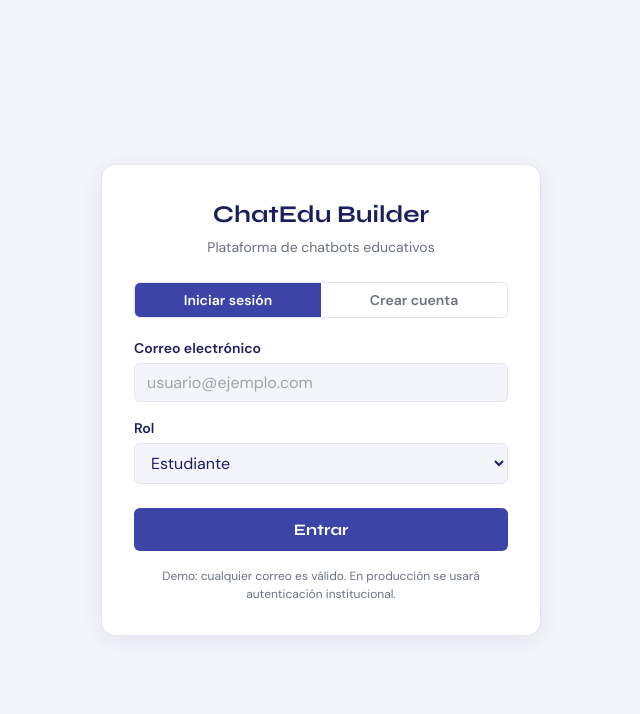
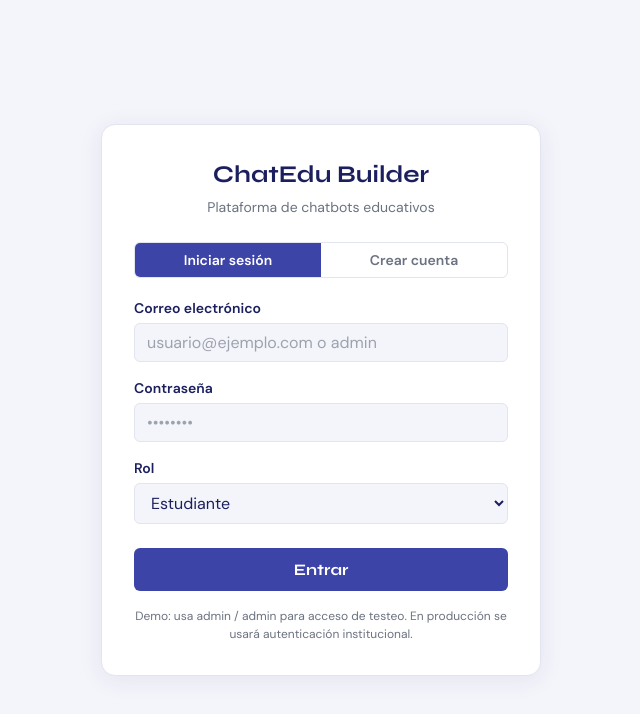
Before and after one commit to oscarbol09/ChatEdu-Builder, a React (Vite) app: page / in a window 1280 px wide. Shown: the top 714 px of the page, without its empty margins (319-959 px from the left). Built offline with nearby package versions, Linux system fonts and the light colour scheme; no server answers.

Commit message:
fix: login guard con isAuthLoading; add admin/admin test user

```diff
--- a/src/App.jsx
+++ b/src/App.jsx
@@ -9,6 +9,13 @@
  *   - AppAuthenticated: se monta solo cuando el usuario ya está autenticado.
  *     Aquí viven todos los hooks de estado de la app (useBots, useState de vistas).
  *   - AppInner: decide si mostrar Login o AppAuthenticated.
+ *
+ * CAMBIOS (v0.3.0):
+ * - AppInner consume `isAuthLoading` desde AuthContext.
+ *   Mientras la hidratación de localStorage no haya terminado, se muestra
+ *   null en lugar de Login o Dashboard. Esto elimina el bug donde la app
+ *   mostraba el Dashboard directamente en visitas recurrentes en Azure,
+ *   saltándose el Login, porque localStorage ya tenía sesión guardada.
  */
 
 import { useState } from 'react';
@@ -101,11 +108,23 @@ function AppAuthenticated() {
 
 /**
  * Enrutador de autenticación.
- * Decide si mostrar Login o la app principal.
- * No contiene hooks de estado propios para mantener la lógica mínima.
+ * Decide si mostrar un loader, Login o la app principal.
+ *
+ * IMPORTANTE — por qué existe el check de isAuthLoading:
+ * AuthContext hidrata `user` desde localStorage en un useEffect (asíncrono).
+ * Si AppInner renderizara inmediatamente, vería isAuthenticated=false en el
+ * primer tick y mostraría Login. Un tick después isAuthenticated cambiaría a
+ * true y la app saltaría al Dashboard sin que el usuario se autenticara.
+ * Esperando a isAuthLoading=false garantizamos que la decisión se tome con
+ * el estado de autenticación ya resuelto.
  */
 function AppInner() {
-  const { isAuthenticated } = useAuth();
+  const { isAuthenticated, isAuthLoading } = useAuth();
+
+  // Esperar a que la sesión de localStorage termine de hidratarse.
+  // Sin este guard, la app saltaba el Login en visitas recurrentes en Azure.
+  if (isAuthLoading) return null;
+
   return isAuthenticated ? <AppAuthenticated /> : <Login />;
 }
 
--- a/src/auth/AuthContext.jsx
+++ b/src/auth/AuthContext.jsx
@@ -1,18 +1,26 @@
 /**
  * @fileoverview Contexto de autenticación de ChatEdu Builder.
  *
- * Expone: { user, isAuthenticated, login, register, logout }
+ * Expone: { user, isAuthenticated, isAuthLoading, login, register, logout }
+ *
+ * CAMBIOS (v0.3.0):
+ * - Se añade `isAuthLoading` (boolean). Mientras es true, AppInner muestra un
+ *   estado de espera en lugar de decidir entre Login y app principal. Esto
+ *   SOLUCIONA el bug donde la app saltaba el Login en Azure porque la sesión
+ *   persistida en localStorage se restauraba sin pasar por el formulario:
+ *   en visitas recurrentes el usuario llegaba directo al Dashboard.
+ * - Se añade usuario de prueba admin / contraseña admin para testeo rápido.
+ *   Funciona sin BD ni variables de entorno.
  *
  * CAMBIOS (v0.2.0):
  * - Se añade la función `register()` para creación de nuevas cuentas.
- * - Rol 'docente' bloqueado en registro automático (solo admin puede crearlo en BD).
+ * - Rol 'docente' bloqueado en registro automático.
  * - `login()` ahora es async y verifica el usuario en Cosmos DB si está disponible.
- *   Si la BD no está disponible, cae a modo demo (solo localStorage).
- * - Se exporta ROLE_RESTRICTION_MSG como constante para usarla en el frontend.
+ * - Se exporta ROLE_RESTRICTION_MSG como constante para Login.jsx.
  *
  * NOTA DE PRODUCCIÓN:
  * Reemplazar por Microsoft Entra ID con @azure/msal-react.
- * La interfaz pública (login, register, logout, user, isAuthenticated)
+ * La interfaz pública (login, register, logout, user, isAuthenticated, isAuthLoading)
  * no debe cambiar para que el reemplazo sea transparente en el resto de la app.
  */
 
@@ -32,6 +40,23 @@ export const ROLE_RESTRICTION_MSG =
   'La creación de cuentas para Docentes/Profesores está restringida. ' +
   'Por favor, comuníquese con el administrador del sistema para solicitar su acceso.';
 
+// ─── Usuario de prueba (testeo) ───────────────────────────────────────────────
+
+/**
+ * Cuenta de administrador para testeo rápido.
+ * Login: email "admin", contraseña "admin".
+ * NO requiere Cosmos DB ni variables de entorno.
+ * ELIMINAR o proteger antes de pasar a producción real con usuarios reales.
+ */
+const TEST_ADMIN_EMAIL    = 'admin';
+const TEST_ADMIN_PASSWORD = 'admin';
+const TEST_ADMIN_PROFILE  = {
+  id:    'admin',
+  email: 'admin',
+  name:  'Administrador',
+  role:  'docente',
+};
+
 // ─── Contexto ─────────────────────────────────────────────────────────────────
 
 const AuthContext = createContext(null);
@@ -39,7 +64,24 @@ const AuthContext = createContext(null);
 // ─── Provider ─────────────────────────────────────────────────────────────────
 
 export const AuthProvider = ({ children }) => {
-  const [user, setUser] = useState(null);
+  const [user,          setUser]          = useState(null);
+
+  /**
+   * isAuthLoading: true mientras se lee localStorage en el primer montaje.
+   *
+   * POR QUÉ ES NECESARIO:
+   * Sin este flag, AppInner evalúa isAuthenticated en el primer render
+   * (cuando user === null) y concluye que el usuario NO está autenticado,
+   * mostrando Login. Un tick después, el useEffect hidrata user desde
+   * localStorage y isAuthenticated cambia a true, causando un salto
+   * inmediato al Dashboard sin que el usuario haya introducido credenciales.
+   * En Azure Static Web Apps este comportamiento era consistente porque el
+   * localStorage persiste entre sesiones del navegador.
+   *
+   * Con isAuthLoading=true durante la hidratación, AppInner espera antes
+   * de renderizar Login o Dashboard, eliminando el salto.
+   */
+  const [isAuthLoading, setIsAuthLoading] = useState(true);
 
   /** Carga la sesión persistida en localStorage al montar. */
   useEffect(() => {
@@ -48,6 +90,9 @@ export const AuthProvider = ({ children }) => {
       if (raw) setUser(JSON.parse(raw));
     } catch {
       localStorage.removeItem('chatedu_user');
+    } finally {
+      // Marcar como resuelto SIEMPRE, haya o no sesión guardada.
+      setIsAuthLoading(false);
     }
   }, []);
 
@@ -60,21 +105,31 @@ export const AuthProvider = ({ children }) => {
   // ─── login ──────────────────────────────────────────────────────────────────
 
   /**
-   * Inicia sesión con email y rol.
-   * - Si Cosmos DB está disponible: verifica que el usuario exista en la BD
-   *   y carga su perfil real (nombre, rol guardado).
-   * - Si la BD no está disponible (demo local): crea una sesión solo en localStorage.
+   * Inicia sesión con email (y contraseña opcional para el usuario de prueba).
    *
-   * @param {{ email: string, role: string }} authData
+   * Orden de resolución:
+   *   1. Si email === "admin" y password === "admin" → sesión de testeo local.
+   *   2. Si Cosmos DB está disponible → verifica que el usuario exista en BD.
+   *   3. Fallback demo: cualquier correo es válido (solo localStorage).
+   *
+   * @param {{ email: string, role: string, password?: string }} authData
    */
   const login = async (authData) => {
     if (!authData.email) throw new Error('Ingrese un correo electrónico.');
 
-    // Intentar cargar el perfil real desde la BD.
+    // ── 1. Usuario de prueba admin/admin ─────────────────────────────────────
+    if (
+      authData.email.trim().toLowerCase() === TEST_ADMIN_EMAIL &&
+      authData.password === TEST_ADMIN_PASSWORD
+    ) {
+      _persistUser(TEST_ADMIN_PROFILE);
+      return;
+    }
+
+    // ── 2. Verificar en Cosmos DB ─────────────────────────────────────────────
     const dbUser = await getUserByEmail(authData.email);
 
     if (dbUser) {
-      // Perfil encontrado: usar los datos guardados (incluye el rol real).
       _persistUser({
         email: dbUser.email,
         role:  dbUser.role,
@@ -82,7 +137,7 @@ export const AuthProvider = ({ children }) => {
         id:    dbUser.id,
       });
     } else {
-      // BD no disponible o usuario no registrado: modo demo (cualquier correo es válido).
+      // ── 3. Modo demo ──────────────────────────────────────────────────────
       const demoUser = {
         email: authData.email,
         role:  authData.role,
@@ -98,10 +153,6 @@ export const AuthProvider = ({ children }) => {
    * Registra un nuevo usuario.
    *
    * REGLA: Si el rol es 'docente' o 'profesor', lanza un error con ROLE_RESTRICTION_MSG.
-   * El frontend debe mostrar ese mensaje de manera destacada (ver Login.jsx).
-   *
-   * Si Cosmos DB no está disponible, el registro igual avanza en modo demo local,
-   * pero el usuario no quedará persitido en la BD hasta que la conexión se restaure.
    *
    * @param {{ email: string, role: string, name?: string }} regData
    * @throws {Error} Si el rol está restringido o si el correo ya está registrado.
@@ -109,21 +160,17 @@ export const AuthProvider = ({ children }) => {
   const register = async (regData) => {
     const role = regData.role?.toLowerCase() ?? '';
 
-    // ── Validación de rol ────────────────────────────────────────────────────
     if (RESTRICTED_ROLES.has(role)) {
       throw new Error(ROLE_RESTRICTION_MSG);
     }
 
     if (!regData.email) throw new Error('Ingrese un correo electrónico.');
 
-    // ── Verificar duplicado en BD ────────────────────────────────────────────
     const existing = await getUserByEmail(regData.email);
     if (existing) {
       throw new Error('Ya existe una cuenta con este correo electrónico.');
     }
 
-    // ── Crear documento de usuario ───────────────────────────────────────────
-    // id === email → lookup O(1) por partition key en Cosmos DB.
     const newUser = {
       id:        regData.email,
       email:     regData.email,
@@ -136,7 +183,6 @@ export const AuthProvider = ({ children }) => {
       await createUser(newUser);
       console.log('✅ Usuario registrado en BD:', newUser.email);
     } catch (dbError) {
-      // Si la BD falla (ej: variables no configuradas), continuar en modo demo.
       console.warn('⚠️ No se pudo guardar el usuario en BD (modo demo):', dbError.message);
     }
 
@@ -155,6 +201,7 @@ export const AuthProvider = ({ children }) => {
   const value = {
     user,
     isAuthenticated: !!user,
+    isAuthLoading,
     login,
     register,
     logout,
--- a/src/pages/Login.jsx
+++ b/src/pages/Login.jsx
@@ -2,16 +2,20 @@
  * @fileoverview Pantalla de inicio de sesión y registro.
  *
  * Modos:
- *   'login'    — Inicia sesión con email y rol (verifica contra BD si está disponible).
- *   'register' — Crea una cuenta nueva. Bloquea el rol 'docente' con un aviso explícito.
+ *   'login'    — Inicia sesión con email, contraseña y rol.
+ *   'register' — Crea una cuenta nueva. Bloquea el rol 'docente'.
+ *
+ * CAMBIOS (v0.3.0):
+ * - Se añade campo de contraseña al modo login. Necesario para que el usuario
+ *   admin/admin (TEST_ADMIN en AuthContext) pueda autenticarse correctamente.
+ *   En modo demo (BD no disponible) la contraseña no se valida para cuentas
+ *   regulares, solo para admin.
  *
  * CAMBIOS (v0.2.0):
  * - Separación en dos modos con tabs: Iniciar sesión / Crear cuenta.
- * - El rol 'Docente / Profesor' en modo registro muestra el aviso de restricción
- *   y deshabilita el botón de envío. La validación también ocurre en AuthContext.jsx.
+ * - El rol 'Docente / Profesor' en modo registro muestra el aviso de restricción.
  * - Campos añadidos al registro: Nombre (opcional).
- * - Manejo de estado `loading` para bloquear doble envío durante llamadas async.
- * - Todos los estilos siguen Login.module.css (sin style inline).
+ * - Manejo de estado `loading` para bloquear doble envío.
  *
  * NOTA DE PRODUCCIÓN:
  * Reemplazar por Microsoft Entra ID (@azure/msal-react).
@@ -26,13 +30,14 @@ export default function Login() {
   const { login, register } = useAuth();
 
   /** 'login' | 'register' */
-  const [mode, setMode] = useState('login');
+  const [mode,     setMode]     = useState('login');
 
-  const [email,   setEmail]   = useState('');
-  const [name,    setName]    = useState('');
-  const [role,    setRole]    = useState('estudiante');
-  const [err,     setErr]     = useState('');
-  const [loading, setLoading] = useState(false);
+  const [email,    setEmail]    = useState('');
+  const [password, setPassword] = useState('');
+  const [name,     setName]     = useState('');
+  const [role,     setRole]     = useState('estudiante');
+  const [err,      setErr]      = useState('');
+  const [loading,  setLoading]  = useState(false);
 
   /** En modo registro y con rol restringido mostramos el aviso, no el error genérico. */
   const isRestrictedRole = mode === 'register' && role === 'docente';
@@ -41,11 +46,12 @@ export default function Login() {
     setMode(newMode);
     setErr('');
     setRole('estudiante');
+    setPassword('');
   };
 
   const onSubmit = async (e) => {
     e.preventDefault();
-    if (isRestrictedRole) return; // doble guarda — el botón ya está deshabilitado
+    if (isRestrictedRole) return;
 
     setErr('');
     if (!email.trim()) {
@@ -58,7 +64,7 @@ export default function Login() {
       if (mode === 'register') {
         await register({ email: email.trim(), name: name.trim(), role });
       } else {
-        await login({ email: email.trim(), role });
+        await login({ email: email.trim(), role, password });
       }
     } catch (error) {
       setErr(error.message);
@@ -99,7 +105,7 @@ export default function Login() {
           </button>
         </div>
 
-        {/* ── Error genérico (no se muestra si ya está el aviso de restricción) ── */}
+        {/* ── Error genérico ── */}
         {err && !isRestrictedRole && (
           <p className={styles.error}>{err}</p>
         )}
@@ -111,15 +117,33 @@ export default function Login() {
           </label>
           <input
             id="email"
-            type="email"
+            type={mode === 'login' ? 'text' : 'email'}
             className={styles.input}
             value={email}
             onChange={(e) => setEmail(e.target.value)}
-            autoComplete="email"
-            placeholder="usuario@ejemplo.com"
+            autoComplete="username"
+            placeholder={mode === 'login' ? 'usuario@ejemplo.com o admin' : 'usuario@ejemplo.com'}
             required
           />
         </div>
+
+        {/* ── Contraseña (solo en login) ── */}
+        {mode === 'login' && (
+          <div className={styles.field}>
+            <label className={styles.label} htmlFor="password">
+              Contraseña
+            </label>
+            <input
+              id="password"
+              type="password"
+              className={styles.input}
+              value={password}
+              onChange={(e) => setPassword(e.target.value)}
+              autoComplete="current-password"
+              placeholder="••••••••"
+            />
+          </div>
+        )}
 
         {/* ── Nombre (solo en registro) ── */}
         {mode === 'register' && (
@@ -155,7 +179,7 @@ export default function Login() {
           </select>
         </div>
 
-        {/* ── Aviso de restricción para docentes (solo en modo registro) ── */}
+        {/* ── Aviso de restricción para docentes ── */}
         {isRestrictedRole && (
           <div className={styles.notice} role="alert">
             <svg
@@ -187,7 +211,7 @@ export default function Login() {
         {/* ── Nota demo ── */}
         <p className={styles.disclaimer}>
           {mode === 'login'
-            ? 'Demo: cualquier correo es válido. En producción se usará autenticación institucional.'
+            ? 'Demo: usa admin / admin para acceso de testeo. En producción se usará autenticación institucional.'
             : 'Las cuentas de Estudiante se guardan en Azure Cosmos DB.'}
         </p>
       </form>
```
Also changed, not shown: 2 other files (tests, documents, lock files or other folders).
